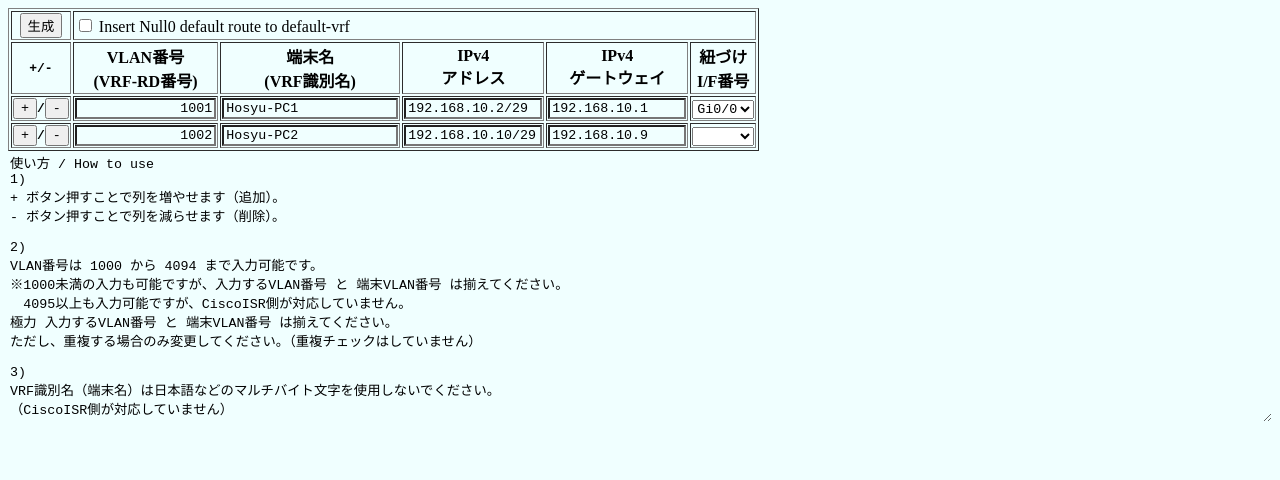
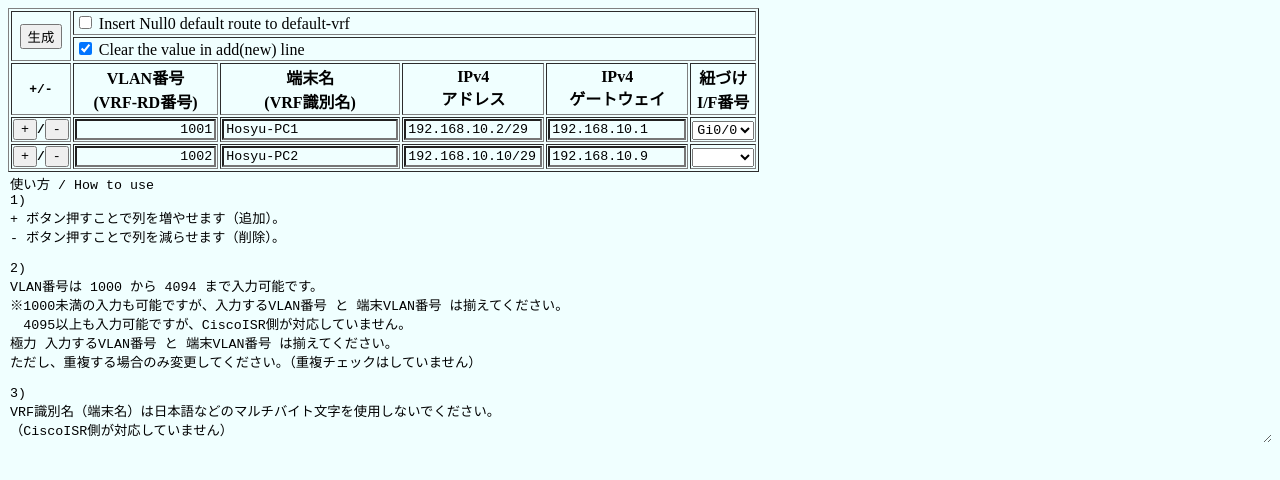
Before and after one commit to n138-kz/cisco-isr-vrf-svi, a plain HTML site: page docs/index.html in a window 1280 px wide. Drawn offline with Linux system fonts and the light colour scheme.

Commit message:
#preference_flag_addline_policy

```diff
--- a/docs/index.html
+++ b/docs/index.html
@@ -51,11 +51,13 @@ Date: 2025-07-17T11:15Z
 			} else if(mode=="add") {
 				console.log(mode);
 				e1 = e0.parentNode.parentNode.cloneNode(true);
-				e1.children[1].children[0].value = '';
-				e1.children[2].children[0].value = '';
-				e1.children[3].children[0].value = '';
-				e1.children[4].children[0].value = '';
-				e1.children[5].children[0].value = '';
+				if(document.querySelector('#preference_flag_addline_policy').checked) {
+					e1.children[1].children[0].value = '';
+					e1.children[2].children[0].value = '';
+					e1.children[3].children[0].value = '';
+					e1.children[4].children[0].value = '';
+					e1.children[5].children[0].value = '';
+				}
 				e0.parentNode.parentNode.after(e1);
 			} else if(mode=="del") {
 				console.log(mode);
@@ -201,13 +203,21 @@ Date: 2025-07-17T11:15Z
 			<table border="1">
 				<thead>
 					<tr>
-						<th>
+						<th rowspan="2">
 							<input type="button" onclick="preference_gen();" value="生成">
 						</th>
 						<td colspan="5">
 							<label>
 								<input type="checkbox" id="preference_flag_insertnull0" />
 								Insert Null0 default route to default-vrf
+							</label>
+						</td>
+					</tr>
+					<tr>
+						<td colspan="5">
+							<label>
+								<input type="checkbox" id="preference_flag_addline_policy" checked />
+								Clear the value in add(new) line
 							</label>
 						</td>
 					</tr>
```
